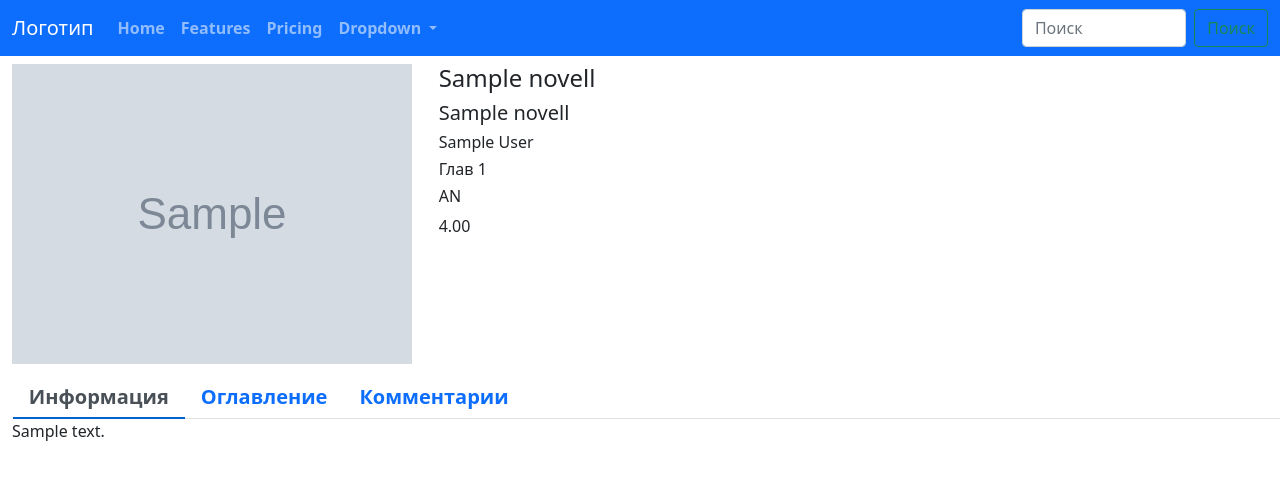
After one commit to xOviwyRx/novells_site, a Django app: a page that uses novells_site/templates/base.html in a window 1280 px wide. The commit adds this page. Shown: the top 480 px of the page. Run offline with Django 3.2, Linux system fonts and the light colour scheme; tables that the repository leaves empty hold one stand-in row (values such as "Sample post"); grey boxes marked "Sample" are stand-in pictures; some libraries are stand-ins or nearby versions.

Commit message:
add novell-profile

```diff
--- a/novells_site/core/models.py
+++ b/novells_site/core/models.py
@@ -1,6 +1,7 @@
 from django.db import models
 
 # Create your models here.
+from django.urls import reverse
 from django.utils import timezone
 
 
@@ -41,6 +42,9 @@ class Novell(models.Model):
     views = models.PositiveSmallIntegerField('Просмотры', default=0)
     rating = models.DecimalField(max_digits=3, decimal_places=2, verbose_name='Рейтинг')
 
+    def get_absolute_url(self):
+        return reverse('core:novell_detail', args=[self.slug])
+
     class Meta:
         verbose_name = 'Новелла'
         verbose_name_plural = 'Новеллы'
@@ -50,7 +54,6 @@ class Novell(models.Model):
 
 
 class Chapter(models.Model):
-
     number = models.PositiveSmallIntegerField('Номер главы')
     title = models.CharField('Заголовок главы', max_length=256)
     status = models.BooleanField('Выпущена', help_text='Если вышла, галочка стоит. Нет - запланирована', default=False)
@@ -58,12 +61,10 @@ class Chapter(models.Model):
     novell = models.ForeignKey(Novell, verbose_name='Новелла', on_delete=models.PROTECT, related_name='chapters')
     chapter_text = models.TextField('Текст главы', blank=True, null=True)
 
-
     class Meta:
         verbose_name = 'Глава'
         verbose_name_plural = 'Главы'
         ordering = ('-publish',)
 
-
     def __str__(self):
         return 'Глава {} Новеллы {} '.format(self.number, self.novell)
--- a/novells_site/core/urls.py
+++ b/novells_site/core/urls.py
@@ -1,10 +1,9 @@
 from django.urls import path
 from . import views
-
-
 
 app_name = 'core'
 
 urlpatterns = [
-    path('', views.index),
+    path('', views.index, name='home'),
+    path('<slug:slug>', views.NovellDetailView.as_view(), name='novell_detail'),
 ]
--- a/novells_site/core/views.py
+++ b/novells_site/core/views.py
@@ -1,4 +1,6 @@
 from django.shortcuts import render
+from django.views.generic import DetailView
+
 from .models import Novell, Chapter
 from django.http import HttpResponse
 
@@ -12,3 +14,10 @@ def index(request):
                                               'shedule_chapter': shedule_chapter,
                                               'all_novells': all_novells,
                                               })
+
+
+
+class NovellDetailView(DetailView):
+    model = Novell
+    context_object_name = 'novell'
+    template_name = 'core/novell_profile.html'
--- a/novells_site/templates/base.html
+++ b/novells_site/templates/base.html
@@ -10,6 +10,9 @@
     <title>{% block title %}{% endblock %}</title>
     <link rel="stylesheet" type="text/css" href="{% static "bootstrap/css/bootstrap.min.css" %}">
     <link rel="stylesheet" href="https://cdn.jsdelivr.net/npm/bootstrap-icons@1.3.0/font/bootstrap-icons.css">
+    <link href="https://cdn.jsdelivr.net/npm/bootstrap@5.0.0-beta1/dist/css/bootstrap.min.css" rel="stylesheet"
+          integrity="sha384-giJF6kkoqNQ00vy+HMDP7azOuL0xtbfIcaT9wjKHr8RbDVddVHyTfAAsrekwKmP1" crossorigin="anonymous">
+
     <script type="text/javascript" src="{% static "bootstrap/js/bootstrap.min.js" %}"></script>
     <script src="https://cdn.jsdelivr.net/npm/popper.js@1.16.0/dist/umd/popper.min.js"
             integrity="sha384-Q6E9RHvbIyZFJoft+2mJbHaEWldlvI9IOYy5n3zV9zzTtmI3UksdQRVvoxMfooAo"
--- /dev/null
+++ b/novells_site/templates/core/novell_profile.html
@@ -0,0 +1,79 @@
+{% extends 'base.html' %}
+{% load static %}
+
+{% block title %}
+    {{ novell.rus_title }}
+{% endblock %}
+{% block styles %}
+    <style>
+        .nav-tabs {
+            margin-left: 1%;
+            margin-top: 1%;
+        }
+
+        .nav-tabs .nav-link {
+            font-weight: 600;
+            border: none;
+        }
+
+        .nav-tabs .nav-link.active {
+            border: none;
+            border-bottom: 2px solid #0062cc;
+        }
+    </style>
+{% endblock %}
+{% block content %}
+    <div class="container-xxl">
+
+        <div class="row mt-2">
+            <div class="col-4">
+                <img src="{{ novell.poster.url }}" alt="{{ novell.original_title }}" class="img-fluid">
+            </div>
+            <div class="col-8">
+                <h4>{{ novell.original_title }}</h4>
+                <h5>{{ novell.rus_title }}</h5>
+                <h6>{{ novell.author }}</h6>
+                <h6>Глав {{ novell.chapters.count }}</h6>
+                <h6>{{ novell.status }}</h6>
+                {{ novell.rating }}
+            </div>
+        </div>
+
+        <div class="row">
+            <ul class="nav nav-tabs" id="myTab" role="tablist">
+                <li class="nav-item">
+                    <a class="nav-link active h5" id="description-tab" data-toggle="tab" href="#description" role="tab"
+                       aria-controls="home" aria-selected="true">Информация</a>
+                </li>
+                <li class="nav-item">
+                    <a class="nav-link h5" id="list-tab" data-toggle="tab" href="#list" role="tab"
+                       aria-controls="profile" aria-selected="false">Оглавление</a>
+                </li>
+                <li class="nav-item">
+                    <a class="nav-link h5" id="comments-tab" data-toggle="tab" href="#comments" role="tab"
+                       aria-controls="profile" aria-selected="false">Комментарии</a>
+                </li>
+            </ul>
+        </div>
+        <div class="row">
+            <div class="col-12">
+                <div class="tab-content profile-tab" id="myTabContent">
+                    <div class="tab-pane fade show active" id="description" role="tabpanel"
+                         aria-labelledby="description-tab">
+                        {{ novell.description|linebreaksbr }}
+                    </div>
+
+                    <div class="tab-pane fade" id="list" role="tabpanel" aria-labelledby="list-tab">
+                        {% for n in novell.chapters.all %}
+                            <h5>Глава {{ n.number }}. {{ n.title }}</h5>
+                        {% endfor %}
+                    </div>
+
+                    <div class="tab-pane fade" id="comments" role="tabpanel" aria-labelledby="comments-tab">
+                        <h1>Ti pidor</h1>
+                    </div>
+                </div>
+            </div>
+        </div>
+    </div>
+{% endblock %}
```
Also changed, not shown: novells_site/templates/core/home.html (+69 -7 lines), novells_site/templates/core/test.html (+18 -5 lines).
